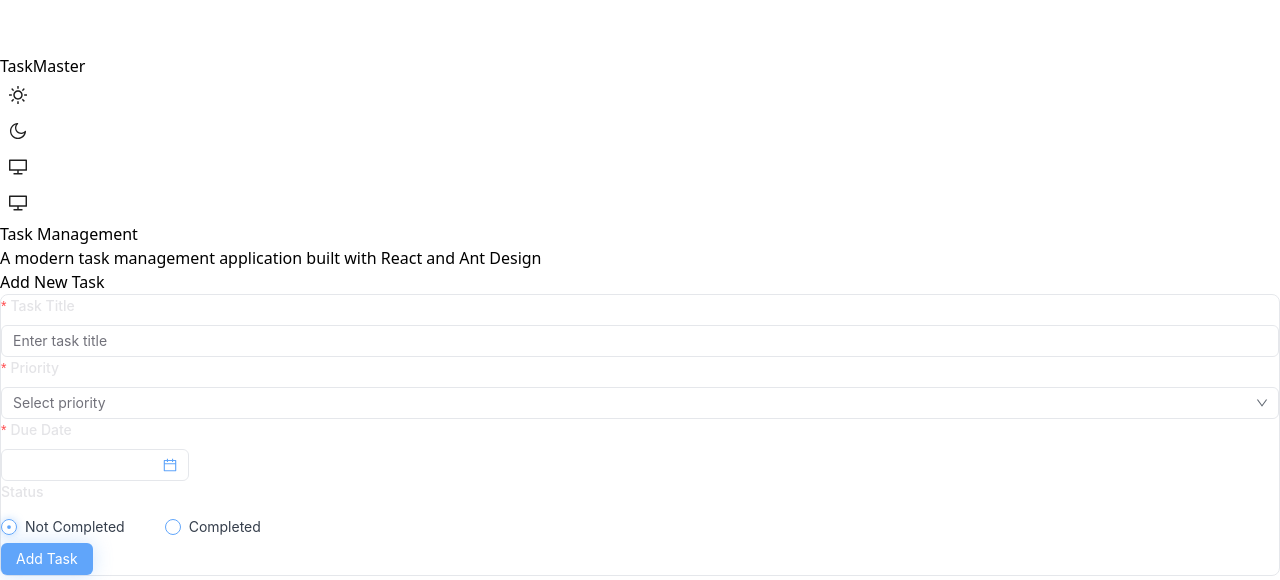
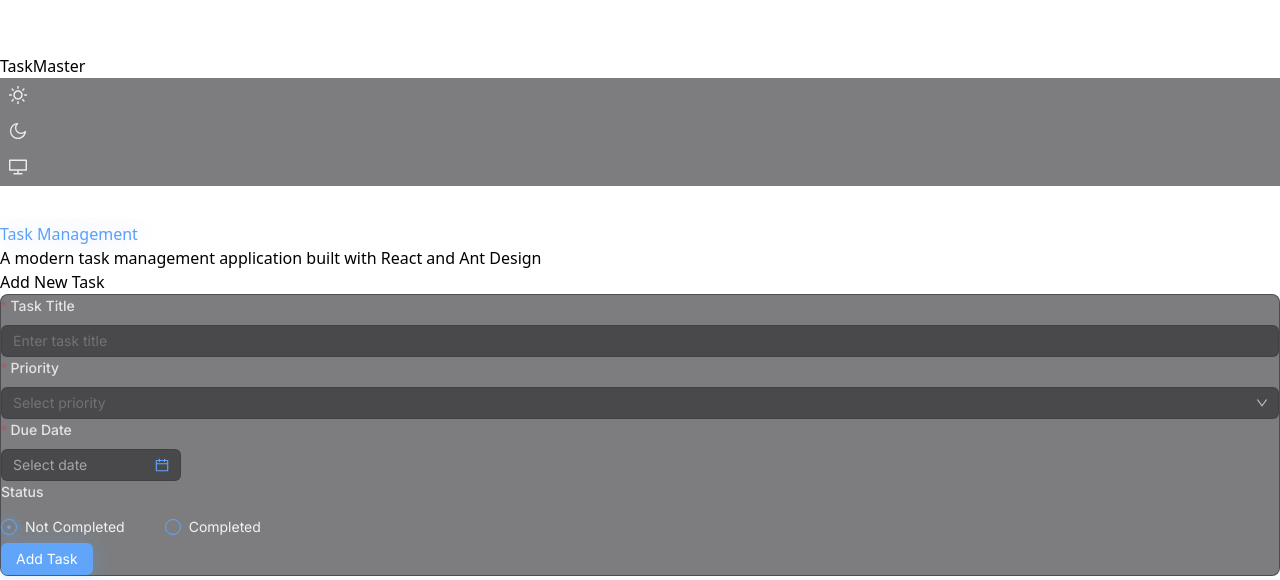
Before and after one commit to pascal-azubike/task-management-app, a React (Vite) app: page / in a window 1280 px wide. Shown: the part 214-794 px from the top of the page. Built offline with nearby package versions, Linux system fonts and the light colour scheme.

Commit message:
modified theme switches

```diff
--- a/src/components/ThemeSwitcher.tsx
+++ b/src/components/ThemeSwitcher.tsx
@@ -66,7 +66,7 @@ const ThemeSwitcher: React.FC = () => {
           onClick={() => setThemeMode('light')}
           className={`${
             themeMode === 'light'
-              ? 'bg-white/10 text-zinc-100'
+              ? 'bg-blue-500/10 text-blue-500'
               : isDarkMode
               ? 'text-zinc-400 hover:text-zinc-200'
               : 'text-zinc-600 hover:text-zinc-800'
@@ -80,7 +80,7 @@ const ThemeSwitcher: React.FC = () => {
           onClick={() => setThemeMode('dark')}
           className={`${
             themeMode === 'dark'
-              ? 'bg-white/10 text-zinc-100'
+              ? 'bg-blue-500/10 text-blue-500'
               : isDarkMode
               ? 'text-zinc-400 hover:text-zinc-200'
               : 'text-zinc-600 hover:text-zinc-800'
@@ -94,7 +94,7 @@ const ThemeSwitcher: React.FC = () => {
           onClick={() => setThemeMode('system')}
           className={`${
             themeMode === 'system'
-              ? 'bg-white/10 text-zinc-100'
+              ? 'bg-blue-500/10 text-blue-500'
               : isDarkMode
               ? 'text-zinc-400 hover:text-zinc-200'
               : 'text-zinc-600 hover:text-zinc-800'
--- a/src/contexts/ThemeContext.tsx
+++ b/src/contexts/ThemeContext.tsx
@@ -1,24 +1,30 @@
 import React, { createContext, useContext, useEffect, useState } from 'react';
 import { theme } from 'antd';
-import { ThemeConfig } from 'antd/es/config-provider/context';
+import type { ThemeConfig } from 'antd';
 
-type ThemeMode = 'light' | 'dark' | 'system';
-
-interface ThemeContextType {
-  themeMode: ThemeMode;
-  setThemeMode: (mode: ThemeMode) => void;
+type ThemeContextType = {
+  themeMode: 'light' | 'dark' | 'system';
+  setThemeMode: (mode: 'light' | 'dark' | 'system') => void;
   isDarkMode: boolean;
-}
+};
 
 const ThemeContext = createContext<ThemeContextType | undefined>(undefined);
 
+export const useTheme = () => {
+  const context = useContext(ThemeContext);
+  if (!context) {
+    throw new Error('useTheme must be used within a ThemeProvider');
+  }
+  return context;
+};
+
 export const ThemeProvider: React.FC<{ children: React.ReactNode }> = ({ children }) => {
-  const [themeMode, setThemeMode] = useState<ThemeMode>(() => {
-    const saved = localStorage.getItem('themeMode');
-    return (saved as ThemeMode) || 'system';
+  const [themeMode, setThemeMode] = useState<'light' | 'dark' | 'system'>(() => {
+    const savedMode = localStorage.getItem('themeMode');
+    return (savedMode as 'light' | 'dark' | 'system') || 'dark';
   });
 
-  const [isDarkMode, setIsDarkMode] = useState<boolean>(() => {
+  const [isDarkMode, setIsDarkMode] = useState(() => {
     if (themeMode === 'system') {
       return window.matchMedia('(prefers-color-scheme: dark)').matches;
     }
@@ -29,50 +35,43 @@ export const ThemeProvider: React.FC<{ children: React.ReactNode }> = ({ childre
     localStorage.setItem('themeMode', themeMode);
 
     if (themeMode === 'system') {
-      const mediaQuery = window.matchMedia('(prefers-color-scheme: dark)');
-      setIsDarkMode(mediaQuery.matches);
-
-      const handler = (e: MediaQueryListEvent) => setIsDarkMode(e.matches);
-      mediaQuery.addEventListener('change', handler);
-      return () => mediaQuery.removeEventListener('change', handler);
+      setIsDarkMode(window.matchMedia('(prefers-color-scheme: dark)').matches);
     } else {
       setIsDarkMode(themeMode === 'dark');
     }
+
+    document.documentElement.setAttribute('data-theme', isDarkMode ? 'dark' : 'light');
+  }, [themeMode, isDarkMode]);
+
+  useEffect(() => {
+    const mediaQuery = window.matchMedia('(prefers-color-scheme: dark)');
+    const handleChange = (e: MediaQueryListEvent) => {
+      if (themeMode === 'system') {
+        setIsDarkMode(e.matches);
+      }
+    };
+
+    mediaQuery.addEventListener('change', handleChange);
+    return () => mediaQuery.removeEventListener('change', handleChange);
   }, [themeMode]);
 
-  useEffect(() => {
-    document.documentElement.setAttribute('data-theme', isDarkMode ? 'dark' : 'light');
-  }, [isDarkMode]);
-
-  const value = {
-    themeMode,
-    setThemeMode,
-    isDarkMode
-  };
-
   return (
-    <ThemeContext.Provider value={value}>
+    <ThemeContext.Provider value={{ themeMode, setThemeMode, isDarkMode }}>
       {children}
     </ThemeContext.Provider>
   );
 };
 
-export const useTheme = () => {
-  const context = useContext(ThemeContext);
-  if (context === undefined) {
-    throw new Error('useTheme must be used within a ThemeProvider');
-  }
-  return context;
-};
-
-export const getThemeConfig = (isDarkMode: boolean): ThemeConfig => {
+export const getThemeConfig = (isDark: boolean): ThemeConfig => {
   const { darkAlgorithm, defaultAlgorithm } = theme;
 
   return {
     token: {
       colorPrimary: '#60a5fa',
       borderRadius: 6,
+      colorBgContainer: isDark ? 'rgba(39, 39, 42, 0.6)' : 'rgba(255, 255, 255, 0.9)',
+      fontFamily: 'Inter, -apple-system, BlinkMacSystemFont, sans-serif',
     },
-    algorithm: isDarkMode ? darkAlgorithm : defaultAlgorithm,
+    algorithm: isDark ? darkAlgorithm : defaultAlgorithm,
   };
 };
```
